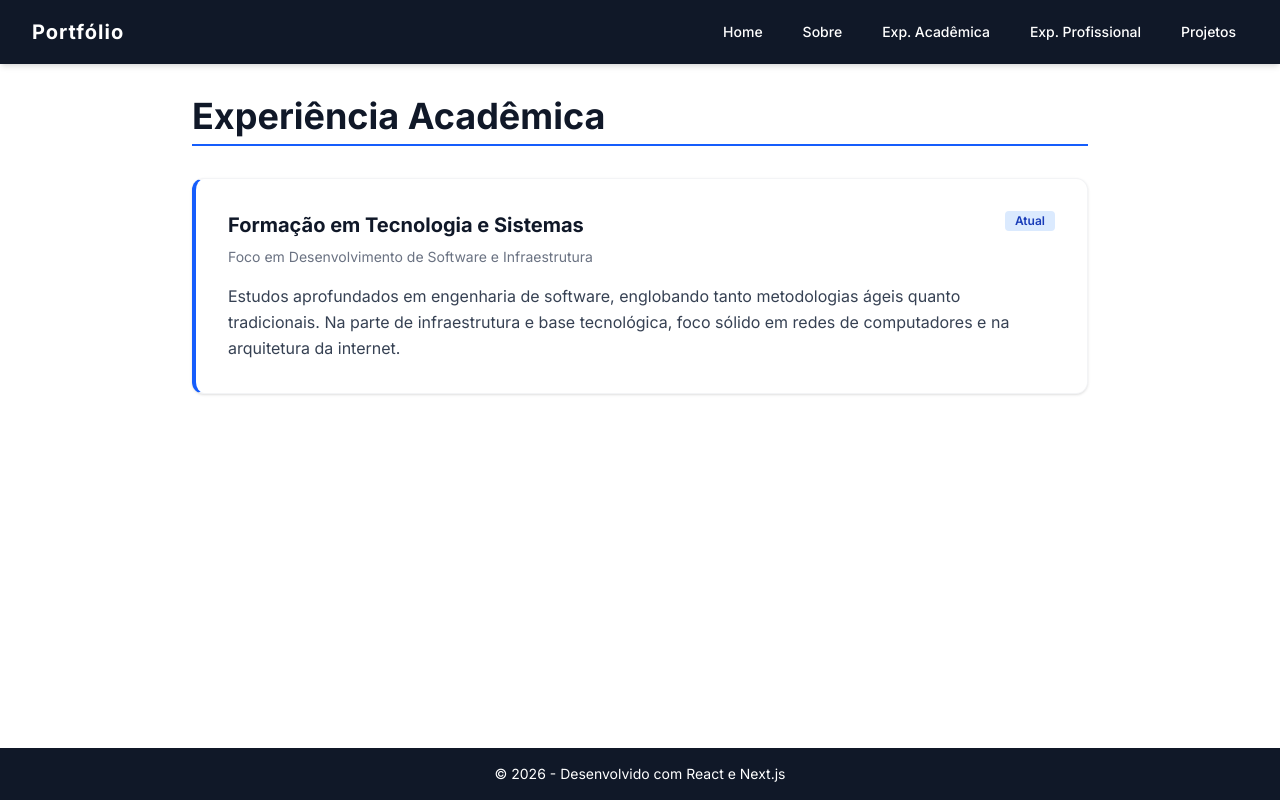
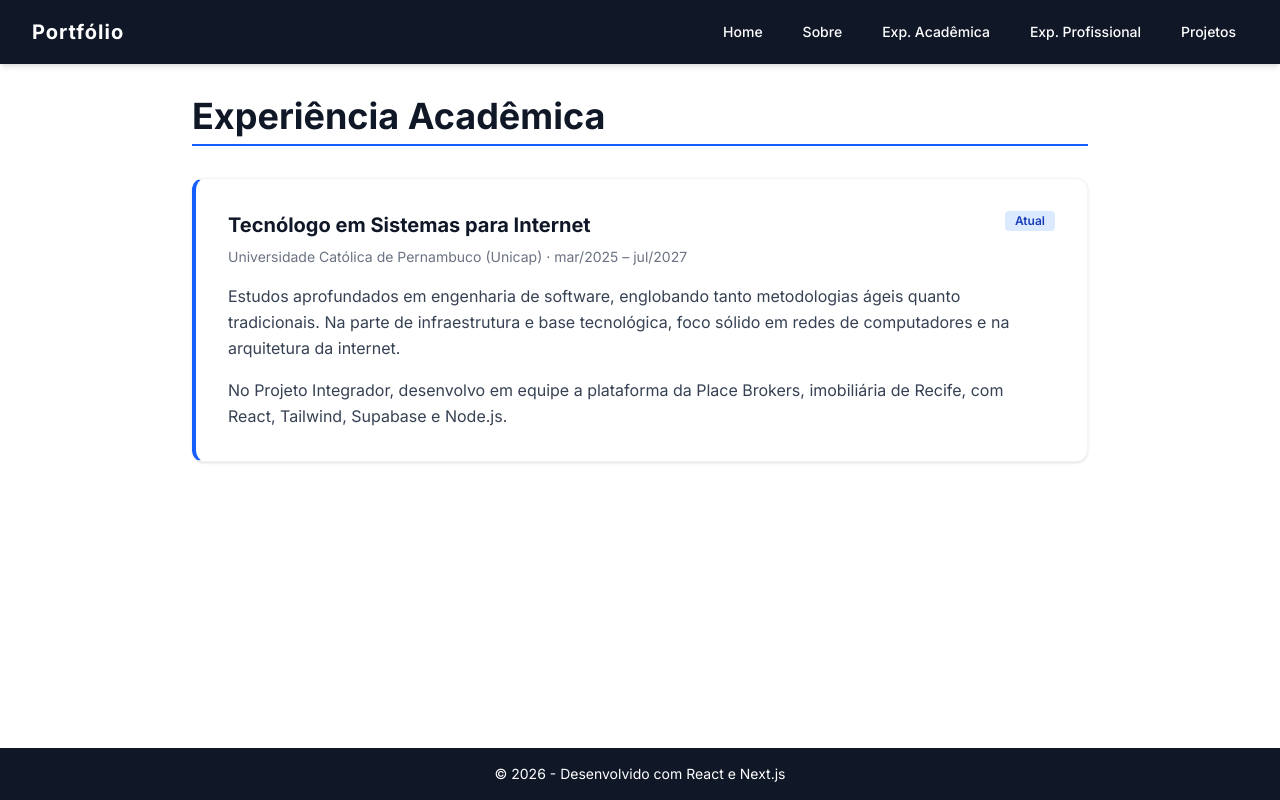
Before and after one commit to Jonqry/Portfolio, a Next.js app: page /academico in a window 1280 px wide. Built offline with nearby package versions, Linux system fonts and the light colour scheme.

Commit message:
Atualiza formação acadêmica

```diff
--- a/app/academico/page.js
+++ b/app/academico/page.js
@@ -8,12 +8,15 @@ export default function Academico() {
       <div className="space-y-6">
         <div className="bg-white p-8 rounded-xl shadow-sm border border-gray-100 border-l-4 border-l-blue-600 hover:shadow-md transition-shadow">
           <div className="flex justify-between items-start mb-2">
-            <h3 className="text-xl font-bold text-gray-900">Formação em Tecnologia e Sistemas</h3>
+            <h3 className="text-xl font-bold text-gray-900">Tecnólogo em Sistemas para Internet</h3>
             <span className="bg-blue-100 text-blue-800 text-xs font-semibold px-2.5 py-0.5 rounded">Atual</span>
           </div>
-          <p className="text-gray-500 text-sm mb-4">Foco em Desenvolvimento de Software e Infraestrutura</p>
+          <p className="text-gray-500 text-sm mb-4">Universidade Católica de Pernambuco (Unicap) · mar/2025 – jul/2027</p>
           <p className="text-gray-700 leading-relaxed">
             Estudos aprofundados em engenharia de software, englobando tanto metodologias ágeis quanto tradicionais. Na parte de infraestrutura e base tecnológica, foco sólido em redes de computadores e na arquitetura da internet.
+          </p>
+          <p className="text-gray-700 leading-relaxed mt-4">
+            No Projeto Integrador, desenvolvo em equipe a plataforma da Place Brokers, imobiliária de Recife, com React, Tailwind, Supabase e Node.js.
           </p>
         </div>
       </div>
```
